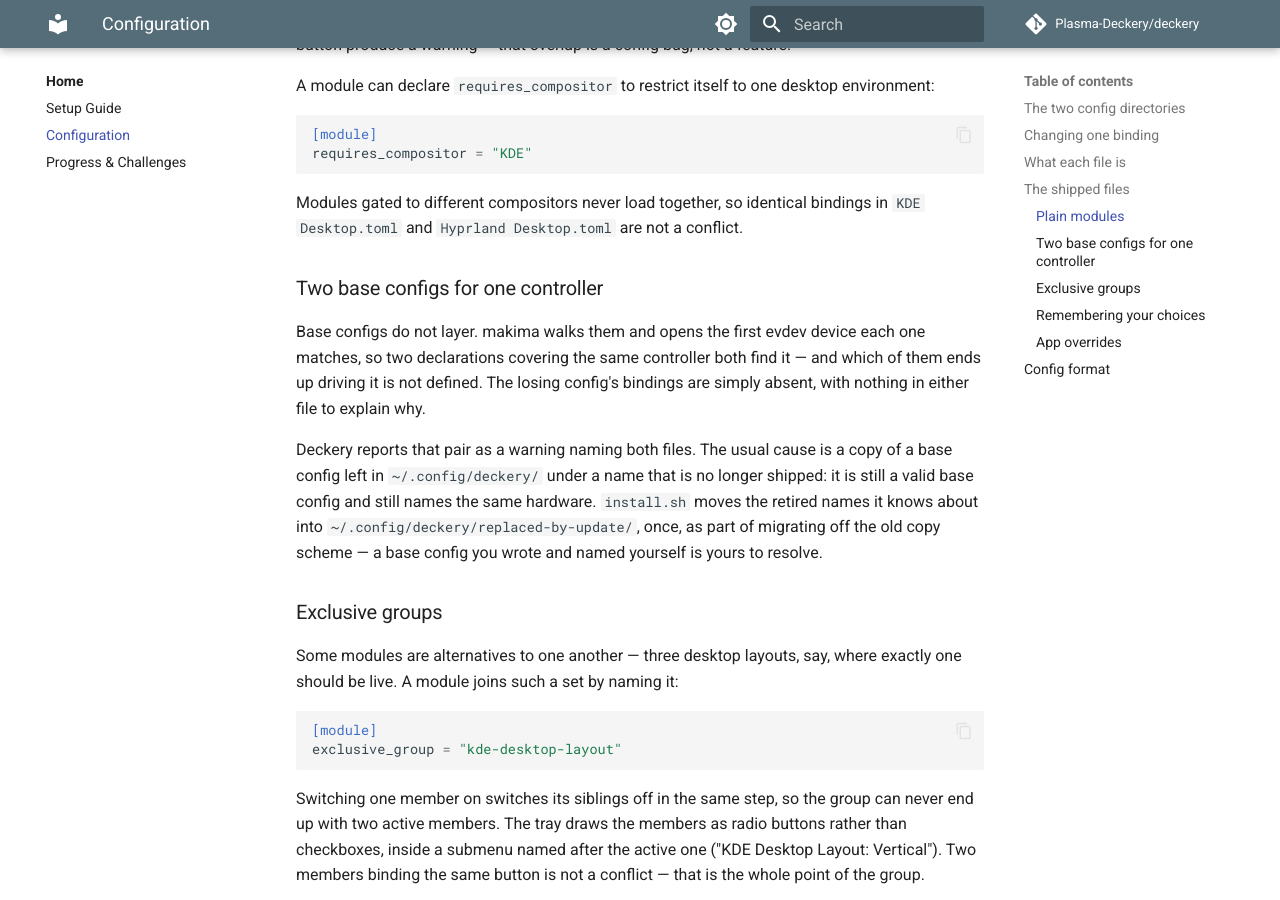
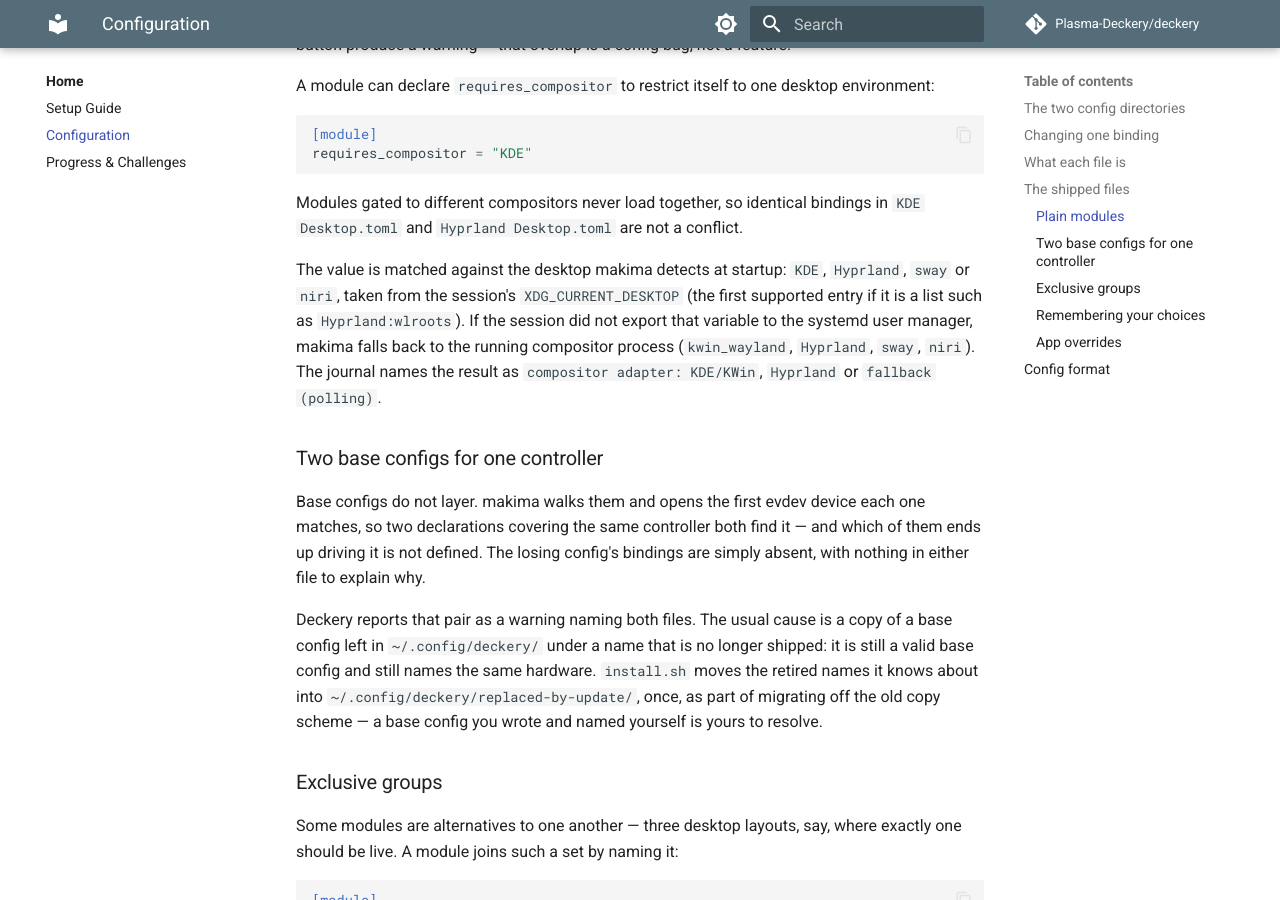
Before and after one commit to Plasma-Deckery/deckery, an MkDocs documentation site: the page built from docs/configuration.md, in a window 1280 px wide and 900 px high, scrolled down 3512 px. Built offline with MkDocs 1.6.1 and Material for MkDocs 9.7.7, drawn with Linux system fonts in a browser that asks for light colours; comment, search, counter and statistics services are not loaded.

Commit message:
Configuration: say how makima decides which compositor is running
requires_compositor is matched against the desktop makima detects:
XDG_CURRENT_DESKTOP from the session, or the running compositor process
when the session did not export it (makima-deckery 2.0.0~beta1-14).

````diff
--- a/docs/configuration.md
+++ b/docs/configuration.md
@@ -89,6 +89,8 @@ requires_compositor = "KDE"
 ```
 
 Modules gated to different compositors never load together, so identical bindings in `KDE Desktop.toml` and `Hyprland Desktop.toml` are not a conflict.
+
+The value is matched against the desktop makima detects at startup: `KDE`, `Hyprland`, `sway` or `niri`, taken from the session's `XDG_CURRENT_DESKTOP` (the first supported entry if it is a list such as `Hyprland:wlroots`). If the session did not export that variable to the systemd user manager, makima falls back to the running compositor process (`kwin_wayland`, `Hyprland`, `sway`, `niri`). The journal names the result as `compositor adapter: KDE/KWin`, `Hyprland` or `fallback (polling)`.
 
 ### Two base configs for one controller
 
````
